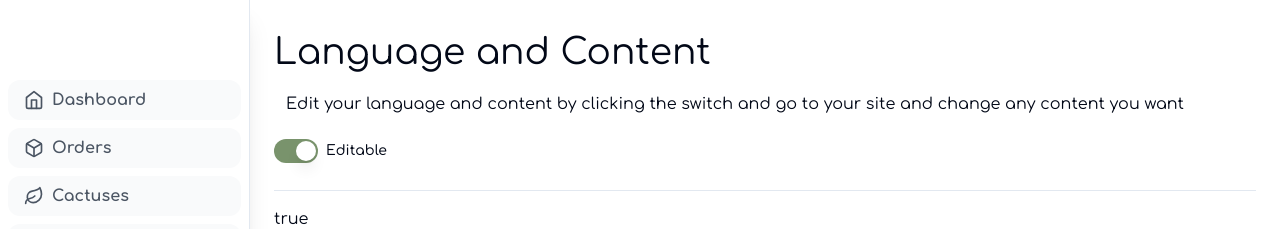
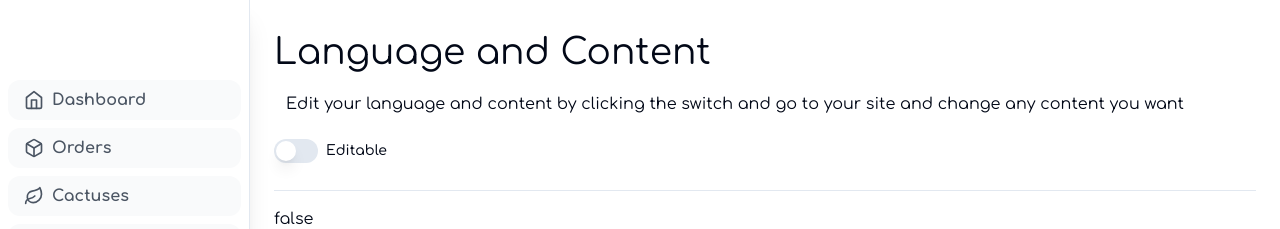
Before and after one commit to tchisama/cactusia.ma, a Next.js app: page /dashboard/language in a window 1280 px wide. Shown: the top 229 px of the page. Built offline with nearby package versions, Linux system fonts and the light colour scheme.

Commit message:
editable is working fine now

```diff
--- a/app/(client)/cart/page.tsx
+++ b/app/(client)/cart/page.tsx
@@ -8,6 +8,7 @@ import Link from 'next/link'
 import React from 'react'
 import CartItemUi from './CartItem'
 import { getPriceByQuantity, getPriceWithDelivery } from '@/lib/pricing'
+import TextEditable, { ChangeText, GetText } from '@/components/TextEditable'
 
 
 type Props = {}
@@ -33,17 +34,17 @@ function page({}: Props) {
         <div className='flex flex-col gap-4'>
           <div className='flex gap-6'>
             <div>
-              <h1>cactus Price</h1>
+              <h1><TextEditable reference={{page:"cart",ref:"cactuses price"}}></TextEditable></h1>
               <h1 className='text-xl'>{cart.reduce((acc,item)=>acc +item.quantity,0)*65} Dh</h1>
             </div>
             <div className='h-[50px] w-[1px] bg-slate-300'></div>
             <div>
-              <h1>delivery Price</h1>
+              <h1><TextEditable reference={{page:"cart",ref:"delivery price"}}></TextEditable></h1>
               <h1 className='text-xl'>{cart.reduce((acc,item)=>acc +item.quantity,0)>=3 ? <span className='text-primary'>Free</span> : "35 Dh" }</h1>
             </div>
           </div>
           <div>
-            <h1>Total</h1>
+            <h1><TextEditable reference={{page:"cart",ref:"total price"}}></TextEditable></h1>
             <div className='flex gap-2 items-end'>
               <h1 className='text-5xl text-primary'>{
                   getPriceWithDelivery(cart.reduce((acc,item)=>acc +item.quantity,0))
@@ -58,12 +59,16 @@ function page({}: Props) {
             </div>
           </div>
           <div className='flex flex-col gap-2'>
-            <Link href={"/market"}>
-              <Button className=' py-6 flex flex-row-reverse w-fit gap-2' variant={"outline"}>Continue Shopping <ArrowLeft size={16}/></Button>
-            </Link>
-            <Link href={"/checkout"}>
-              <Button className='w-full py-6 flex gap-4'>Checkout <ArrowRight size={16}/></Button>
-            </Link>
+            <ChangeText reference={{page:"cart",ref:"continue shopping"}}>
+              <Link href={"/market"}>
+                <Button className=' py-6 flex flex-row-reverse w-fit gap-2' variant={"outline"}><GetText reference={{page:"cart",ref:"continue shopping"}}></GetText> <ArrowLeft size={16}/></Button>
+              </Link>
+            </ChangeText>
+            <ChangeText reference={{page:"cart",ref:"checkout"}}>
+              <Link href={"/checkout"}>
+                <Button className='w-full py-6 flex gap-4'><GetText reference={{page:"cart",ref:"checkout"}}></GetText>  <ArrowRight size={16}/></Button>
+              </Link>
+            </ChangeText>
           </div>
         </div>
       </div>
--- a/app/(client)/checkout/page.tsx
+++ b/app/(client)/checkout/page.tsx
@@ -21,6 +21,7 @@ import { db } from '@/firebase'
 import useCartStore from '@/store/cart'
 import { getPriceWithDelivery } from '@/lib/pricing'
 import { useRouter } from 'next/navigation'
+import TextEditable, { ChangeText, GetText } from '@/components/TextEditable'
 
 const formSchema = z.object({
   firstName: z.string().min(2).max(50),
@@ -60,7 +61,7 @@ function Page({}: Props) {
   return (
     <div className='container flex flex-col gap-4 items-center'>
       <h1 className='text-4xl w-full max-w-[700px]'>
-        Checkout
+        <TextEditable reference={{page:"cart",ref:"checkoutTitle"}}></TextEditable>
       </h1>
         <Form {...form}>
           <form onSubmit={form.handleSubmit(onSubmit)} className="space-y-4 w-full max-w-[700px]">
@@ -131,7 +132,9 @@ function Page({}: Props) {
                 </FormItem>
               )}
             />
-            <Button type="submit" className='mt-6 p-6 text-lg  flex gap-4'>Checkout <Check/></Button>
+            <ChangeText reference={{page:"cart",ref:"checkout checkoutPage"}}>
+            <Button type="submit" className='mt-6 p-6 text-lg  flex gap-4'> <GetText reference={{page:"cart",ref:"checkout checkoutPage"}}></GetText>  <Check/></Button>
+            </ChangeText>
           </form>
         </Form>
     </div>
--- a/app/dashboard/language/page.tsx
+++ b/app/dashboard/language/page.tsx
@@ -1,4 +1,5 @@
 "use client"
+import useLocalStorage from '@/app/hooks/useLocalStorage'
 import { Label } from '@/components/ui/label'
 import { Separator } from '@/components/ui/separator'
 import { Switch } from '@/components/ui/switch'
@@ -10,7 +11,8 @@ import React from 'react'
 type Props = {}
 
 function page({}: Props) {
-  const {editable , setEditable} = useContentEditor()
+  // const {editable , setEditable} = useContentEditor()
+  const [editable, setEditable] = useLocalStorage<boolean>("editable", false)
   return (
     <div className='p-6 container'>
         <h1 className='text-4xl py-2'>Language and Content</h1>
--- /dev/null
+++ b/app/hooks/useLocalStorage.tsx
@@ -0,0 +1,56 @@
+import { useState, useEffect } from 'react';
+
+type SetValueFunction<T> = (value: T | ((val: T) => T)) => void;
+
+function useLocalStorage<T>(key: string, initialValue: T): [T, SetValueFunction<T>] {
+  // State to store our value
+  const [storedValue, setStoredValue] = useState<T>(() => {
+    try {
+      // Get from local storage by key
+      const item = window.localStorage.getItem(key);
+      // Parse stored json or if none return initialValue
+      return item ? JSON.parse(item) : initialValue;
+    } catch (error) {
+      // If error also return initialValue
+      console.error(error);
+      return initialValue;
+    }
+  });
+
+  // Return a wrapped version of useState's setter function that
+  // persists the new value to localStorage.
+  const setValue: SetValueFunction<T> = (value) => {
+    try {
+      // Allow value to be a function so we have same API as useState
+      const valueToStore =
+        value instanceof Function ? value(storedValue) : value;
+      // Save state
+      setStoredValue(valueToStore);
+      // Save to local storage
+      window.localStorage.setItem(key, JSON.stringify(valueToStore));
+    } catch (error) {
+      // A more advanced implementation would handle the error case
+      console.error(error);
+    }
+  };
+
+  useEffect(() => {
+    const handleStorageChange = (event: StorageEvent) => {
+      if (event.key === key) {
+        setStoredValue(JSON.parse(event.newValue || 'null'));
+      }
+    };
+
+    // Listen for changes to other tabs
+    window.addEventListener('storage', handleStorageChange);
+
+    // Cleanup listener
+    return () => {
+      window.removeEventListener('storage', handleStorageChange);
+    };
+  }, [key]);
+
+  return [storedValue, setValue];
+}
+
+export default useLocalStorage;
--- a/components/TextEditable.tsx
+++ b/components/TextEditable.tsx
@@ -18,6 +18,7 @@ import { Textarea } from './ui/textarea'
 import { doc, getDoc, onSnapshot, setDoc, updateDoc } from 'firebase/firestore'
 import { db } from '@/firebase'
 import useContentEditor from '@/store/backend copy'
+import useLocalStorage from '@/app/hooks/useLocalStorage'
 
 type Reference = {
   page: string,
@@ -34,8 +35,7 @@ type Props2 = {
 
 function TextEditable({reference}: Props) {
 
-  const {editable , setEditable} = useContentEditor()
-
+  const [editable, setEditable] = useLocalStorage("editable", false)
 
   const [text,setText] = useState("")
   useEffect(()=>{
@@ -68,9 +68,15 @@ export function GetText ({reference}: Props) {
 
 
 export function ChangeText ({reference,children}: Props2) {
+  const [editable, setEditable] = useLocalStorage("editable", false)
   return <div className='relative'>
     {children}
-    <EditDialog reference={reference} text={""}/>
+    {
+      editable?
+      <EditDialog reference={reference} text={""}/>
+      :
+      null
+    }
   </div>
 }
 
```
Also changed, not shown: app/(client)/cart/CartItem.tsx (+4 -2 lines).
